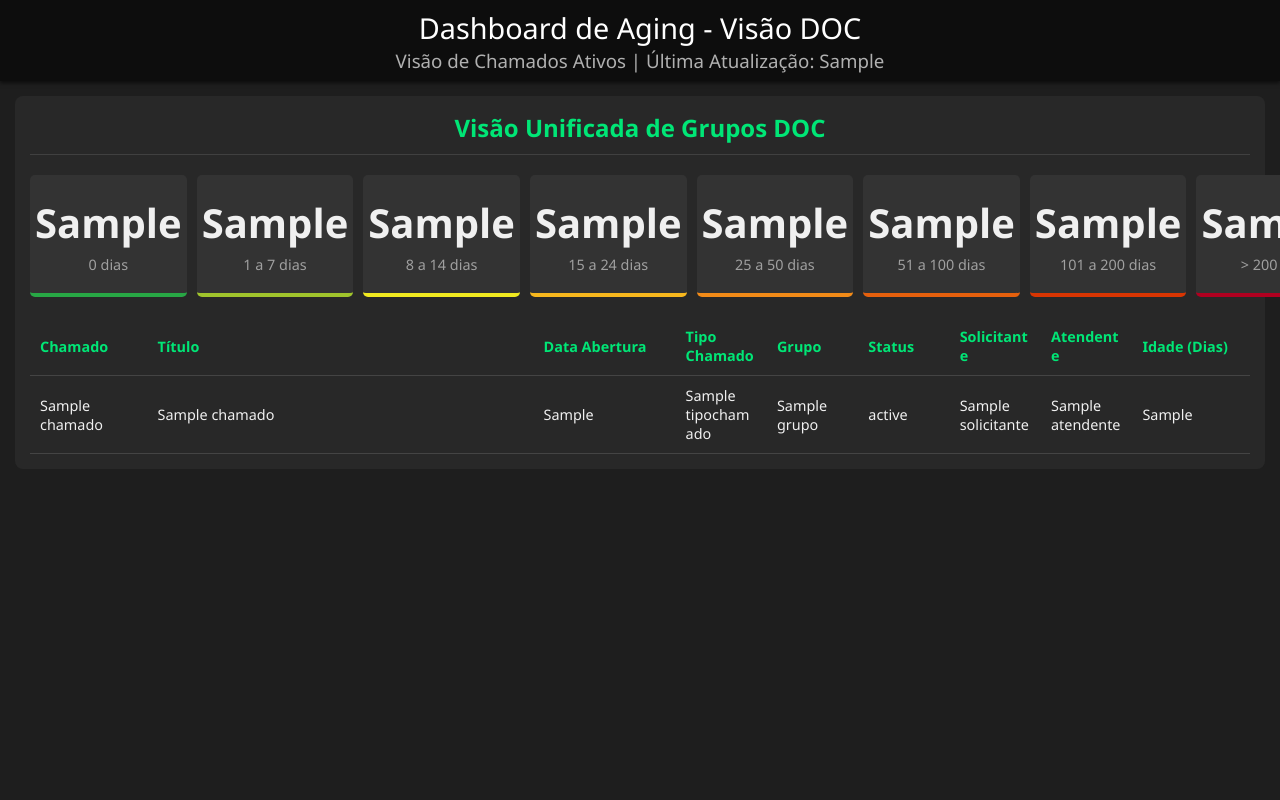
After one commit to kTytan/analise_chamados, a Flask app: template templates/dashboard_tv_doc.html in a window 1280 px wide. The commit adds this page. Run offline with Flask 3, Linux system fonts and the light colour scheme; the template is opened without the code that fills it: most values are stand-ins (such as "Sample title", 1, 10 or a date in 2020).

Commit message:
Atualização de telas

```diff
--- a/app.py
+++ b/app.py
@@ -36,7 +36,31 @@ GRUPO_DBP_EVOLUTION = "DBP - Evolution"
 GRUPO_DBP_ANALYTICS = "DBP - Analytics"
 GRUPO_DBP_OMNI = "DBP - Omni"
 GRUPO_SOLUTION_PDH = "Solution - PDH"
+GRUPO_SOLUTION_IMPRESSORAS = "Solution - IMPRESSSORAS"
+GRUPO_SOLUTION_COMUNICACOES = "Solution - COMUNICAÇÕES"
+GRUPO_SOLUTION_SISTEMAS = "Solution - SISTEMAS"
+GRUPO_SOLUTION_INFRA = "Solution - INFRA"
+GRUPO_N1_SISTEMAS = "N1 - Sistemas"
+GRUPO_N1_INFRA = "N1 - Infra"
 PRIORIDADES_CRITICAS_ALTAS = ['Crítica', 'Alta']
+
+LISTA_GRUPOS_DOC = [
+    "Solution - IMPRESSSORAS",
+    "Solution - COMUNICAÇÕES",
+    "Solution - SISTEMAS",
+    "Solution - INFRA",
+    "DBP - PB América",
+    "Aguardando Avaliação",
+    "DBP - Solution",
+    "DBP - Pointer",
+    "DBP - PB Shop",
+    "DBP - Cyber Pro",
+    "DBP - Evolution",
+    "DBP - Analytics",
+    "DBP - Omni",
+    "N1 - Sistemas",
+    "N1 - Infra"
+]
 
 LISTA_GRUPOS_FORNECEDORES = [
     GRUPO_SUSTENTACAO_SEVEN,
@@ -413,12 +437,63 @@ def dashboard_tv_fornecedores():
                            endpoint='dashboard_tv_fornecedores'
                            )
 
+@app.route('/dashboard_tv_doc')
+def dashboard_tv_doc():
+    print("--- ROTA /dashboard_tv_doc: INÍCIO (AGING VISÃO DOC) ---")
 
-# app.py
-# ... (MANTENHA SUAS IMPORTAÇÕES E CONSTANTES GLOBAIS COMO ESTÃO NO SEU ARQUIVO) ...
-# LISTA_GRUPOS_DBP também deve estar definida globalmente.
+    hoje = date.today()
+    data_inicio_str = date(2000, 1, 1).strftime('%Y-%m-%d')
+    data_fim_str = hoje.strftime('%Y-%m-%d')
+    todos_chamados_df = get_chamados(data_inicio=data_inicio_str, data_fim=data_fim_str, area_id=1)
 
-# --- ROTA DASHBOARD TV GERENCIAL (VERSÃO COMPLETA E CORRIGIDA) ---
+    kpis_aging = {}
+    chamados_detalhes_df = pd.DataFrame()
+    media_vida_dias = 0
+    total_ativos = 0
+
+    if not todos_chamados_df.empty:
+        # Filtrar para os grupos da Visão DOC
+        df_doc_bruto = todos_chamados_df[todos_chamados_df['GRUPO'].isin(LISTA_GRUPOS_DOC)].copy()
+
+        # Filtrar para chamados ATIVOS (não fechados/reprovados)
+        chamados_ativos_df = df_doc_bruto[
+            (~df_doc_bruto['STATUS'].isin(STATUS_FECHADO_LISTA)) &
+            (df_doc_bruto['STATUS'] != STATUS_REPROVADO)
+        ].copy()
+
+        print(f"Total de chamados ATIVOS para os grupos da Visão DOC: {len(chamados_ativos_df)}")
+
+        if not chamados_ativos_df.empty:
+            agora = datetime.now()
+            chamados_ativos_df.loc[:, 'DT_ABERTURA_RAW'] = pd.to_datetime(chamados_ativos_df['DT_ABERTURA_RAW'], errors='coerce')
+            chamados_ativos_df.dropna(subset=['DT_ABERTURA_RAW'], inplace=True)
+            chamados_ativos_df.loc[:, 'IDADE_DIAS'] = (agora - chamados_ativos_df['DT_ABERTURA_RAW']).dt.days
+
+            kpis_aging = {
+                '0 dias': len(chamados_ativos_df[chamados_ativos_df['IDADE_DIAS'] == 0]),
+                '1 a 7 dias': len(chamados_ativos_df[(chamados_ativos_df['IDADE_DIAS'] >= 1) & (chamados_ativos_df['IDADE_DIAS'] <= 7)]),
+                '8 a 14 dias': len(chamados_ativos_df[(chamados_ativos_df['IDADE_DIAS'] >= 8) & (chamados_ativos_df['IDADE_DIAS'] <= 14)]),
+                '15 a 24 dias': len(chamados_ativos_df[(chamados_ativos_df['IDADE_DIAS'] >= 15) & (chamados_ativos_df['IDADE_DIAS'] <= 24)]),
+                '25 a 50 dias': len(chamados_ativos_df[(chamados_ativos_df['IDADE_DIAS'] >= 25) & (chamados_ativos_df['IDADE_DIAS'] <= 50)]),
+                '51 a 100 dias': len(chamados_ativos_df[(chamados_ativos_df['IDADE_DIAS'] >= 51) & (chamados_ativos_df['IDADE_DIAS'] <= 100)]),
+                '101 a 200 dias': len(chamados_ativos_df[(chamados_ativos_df['IDADE_DIAS'] >= 101) & (chamados_ativos_df['IDADE_DIAS'] <= 200)]),
+                '> 200 dias': len(chamados_ativos_df[chamados_ativos_df['IDADE_DIAS'] > 200]),
+            }
+            total_ativos = len(chamados_ativos_df)
+            media_vida_dias = round(chamados_ativos_df['IDADE_DIAS'].mean()) if total_ativos > 0 else 0
+
+            chamados_detalhes_df = chamados_ativos_df.copy()
+            chamados_detalhes_df['DT_ABERTURA_FORMATADA'] = chamados_detalhes_df['DT_ABERTURA_RAW'].dt.strftime('%d/%m/%Y')
+
+    return render_template('dashboard_tv_doc.html',
+                           kpis_aging=kpis_aging,
+                           total_ativos=total_ativos,
+                           media_vida_dias=media_vida_dias,
+                           chamados_detalhes=chamados_detalhes_df,
+                           data_atualizacao=datetime.now().strftime('%d/%m/%Y %H:%M:%S'),
+                           endpoint='dashboard_tv_doc'
+                           )
+
 @app.route('/dashboard_tv_gerencial')
 def dashboard_tv_gerencial():
     print("--- ROTA /dashboard_tv_gerencial: INÍCIO ---")
@@ -724,6 +799,125 @@ def dashboard_tv_infra():
                            endpoint='dashboard_tv_infra'
                            )
 
+@app.route('/dashboard_apresentacao')
+def dashboard_apresentacao():
+    print("--- ROTA /dashboard_apresentacao: INÍCIO ---")
+
+    # 1. Obter parâmetros de filtro da URL
+    data_inicio_form = request.args.get('data_inicio')
+    data_fim_form = request.args.get('data_fim')
+    unidade_selecionada = request.args.get('unidade', '')
+    servico_selecionado = request.args.get('servico', '')
+    tipo_chamado_selecionado = request.args.get('tipo_chamado', '')
+
+    # 2. Definir período de datas
+    if data_inicio_form and data_fim_form:
+        data_inicio_str, data_fim_str = data_inicio_form, data_fim_form
+    else:
+        hoje = date.today()
+        data_inicio_dt = hoje - timedelta(days=29)
+        data_inicio_str, data_fim_str = data_inicio_dt.strftime('%Y-%m-%d'), hoje.strftime('%Y-%m-%d')
+
+    # 3. Buscar dados e listas para os dropdowns
+    df_base = get_chamados(data_inicio=data_inicio_str, data_fim=data_fim_str, area_id=1, date_filter_type='abertura')
+    lista_unidades_df = get_distinct_unidades()
+    lista_servicos_df = get_distinct_servicos()
+    lista_tipos_chamado_df = get_distinct_tipos_chamado()
+
+    # 4. Aplicar filtros
+    df_filtrado = df_base.copy()
+    if unidade_selecionada:
+        df_filtrado = df_filtrado[df_filtrado['UNIDADE'] == unidade_selecionada]
+    if servico_selecionado:
+        df_filtrado = df_filtrado[df_filtrado['SERVICO'] == servico_selecionado]
+    if tipo_chamado_selecionado:
+        df_filtrado = df_filtrado[df_filtrado['TIPOCHAMADO'] == tipo_chamado_selecionado]
+
+    # 5. Inicializar variáveis para os 6 indicadores
+    pizza_status_ativos_html = None; linha_criados_resolvidos_html = None
+    barras_top_grupos_ativos_html = None; barras_sla_performance_html = None
+    barras_aging_distribuicao_html = None
+    kpis_chave = {'taxa_sla': '0.0%', 't_medio_resolucao': 'N/A', 'total_ativos': 0}
+    primeiro_grafico_renderizado = False
+
+    if not df_filtrado.empty:
+        df_ativos = df_filtrado[~df_filtrado['STATUS'].isin(STATUS_FECHADO_LISTA) & (df_filtrado['STATUS'] != STATUS_REPROVADO)].copy()
+        df_fechados = df_filtrado[df_filtrado['STATUS'].isin(STATUS_FECHADO_LISTA)].copy()
+
+        # Indicador 1: Pizza de Status dos Chamados Ativos
+        if not df_ativos.empty:
+            kpis_chave['total_ativos'] = len(df_ativos)
+            status_counts = df_ativos['STATUS'].value_counts().reset_index(); status_counts.columns = ['Status', 'Contagem']
+            fig1 = px.pie(status_counts, names='Status', values='Contagem', title='Distribuição de Chamados Ativos', hole=0.4, color_discrete_map=CORES_INDEX_PIZZA)
+            fig1.update_layout(margin=dict(t=40, b=10, l=10, r=10), paper_bgcolor='rgba(0,0,0,0)', plot_bgcolor='rgba(0,0,0,0)', font_color='#DDDDDD', legend=dict(orientation="h", yanchor="bottom", y=-0.2))
+            pizza_status_ativos_html = fig1.to_html(full_html=False, include_plotlyjs='cdn'); primeiro_grafico_renderizado = True
+
+        # Indicador 2: Gráfico de Linha - Criados vs. Resolvidos
+        df_filtrado['DT_ABERTURA_DIA'] = pd.to_datetime(df_filtrado['DT_ABERTURA_RAW']).dt.date
+        df_filtrado['DT_RESOLUCAO_DIA'] = pd.to_datetime(df_filtrado['DT_RESOLUCAO_RAW']).dt.date
+        criados_por_dia = df_filtrado.groupby('DT_ABERTURA_DIA').size().reset_index(name='Criados')
+        resolvidos_por_dia = df_filtrado.groupby('DT_RESOLUCAO_DIA').size().reset_index(name='Resolvidos')
+        df_criados_resolvidos = pd.merge(criados_por_dia, resolvidos_por_dia, left_on='DT_ABERTURA_DIA', right_on='DT_RESOLUCAO_DIA', how='outer').sort_values(by='DT_ABERTURA_DIA').fillna(0)
+        if not df_criados_resolvidos.empty:
+            fig2 = px.line(df_criados_resolvidos, x='DT_ABERTURA_DIA', y=['Criados', 'Resolvidos'], title=f'Criados vs. Resolvidos ({periodo_selecionado})', markers=True)
+            fig2.update_layout(margin=dict(t=40, b=10, l=10, r=10), paper_bgcolor='rgba(0,0,0,0)', plot_bgcolor='rgba(0,0,0,0)', font_color='#DDDDDD', legend=dict(orientation="h", yanchor="bottom", y=-0.2), xaxis_title=None, yaxis_title='Contagem')
+            linha_criados_resolvidos_html = fig2.to_html(full_html=False, include_plotlyjs=not primeiro_grafico_renderizado);
+            if not primeiro_grafico_renderizado: primeiro_grafico_renderizado = True
+
+        # Indicador 3: Top 5 Grupos com Mais Chamados Ativos
+        if not df_ativos.empty:
+            top_grupos = df_ativos['GRUPO'].value_counts().nlargest(5).reset_index(); top_grupos.columns = ['Grupo', 'Contagem']
+            fig3 = px.bar(top_grupos, x='Grupo', y='Contagem', title='Top 5 Grupos com Mais Chamados Ativos', text='Contagem')
+            fig3.update_layout(margin=dict(t=40, b=10, l=10, r=10), paper_bgcolor='rgba(0,0,0,0)', plot_bgcolor='rgba(0,0,0,0)', font_color='#DDDDDD', xaxis_title=None, yaxis_title='Contagem')
+            barras_top_grupos_ativos_html = fig3.to_html(full_html=False, include_plotlyjs=not primeiro_grafico_renderizado);
+            if not primeiro_grafico_renderizado: primeiro_grafico_renderizado = True
+
+        # Indicador 4 & KPI Chave: Performance de SLA
+        df_sla_base = df_fechados[(pd.to_numeric(df_fechados['PRAZO_HORAS'], errors='coerce').fillna(0) > 0) & (df_fechados['TEMPO_RESOLUCAO_DECORRIDO'].notna())].copy()
+        if not df_sla_base.empty:
+            df_sla_base['PRAZO_MINUTOS'] = pd.to_timedelta(df_sla_base['PRAZO_HORAS'].astype(str), errors='coerce').dt.total_seconds() / 60
+            df_sla_base['TEMPO_RESOL_MIN'] = pd.to_numeric(df_sla_base['TEMPO_RESOLUCAO_DECORRIDO'], errors='coerce')
+            df_sla_base['DENTRO_SLA'] = df_sla_base['TEMPO_RESOL_MIN'] <= df_sla_base['PRAZO_MINUTOS']
+            sla_counts = df_sla_base['DENTRO_SLA'].value_counts().reset_index(); sla_counts['DENTRO_SLA'] = sla_counts['DENTRO_SLA'].map({True: 'Dentro do SLA', False: 'Fora do SLA'})
+            fig4 = px.bar(sla_counts, x='DENTRO_SLA', y='count', color='DENTRO_SLA', title='Performance de SLA (Fechados)', text='count', color_discrete_map={'Dentro do SLA': '#28a745', 'Fora do SLA': '#dc3545'})
+            fig4.update_layout(margin=dict(t=40, b=10, l=10, r=10), paper_bgcolor='rgba(0,0,0,0)', plot_bgcolor='rgba(0,0,0,0)', font_color='#DDDDDD', xaxis_title=None, yaxis_title='Contagem', showlegend=False)
+            barras_sla_performance_html = fig4.to_html(full_html=False, include_plotlyjs=not primeiro_grafico_renderizado)
+            if not primeiro_grafico_renderizado: primeiro_grafico_renderizado = True
+            total_com_sla = len(df_sla_base); dentro_sla_count = df_sla_base['DENTRO_SLA'].sum()
+            if total_com_sla > 0: kpis_chave['taxa_sla'] = f"{(dentro_sla_count / total_com_sla) * 100:.1f}%"
+            media_tempo = df_sla_base['TEMPO_RESOL_MIN'].mean()
+            if pd.notna(media_tempo): total_minutos = int(round(media_tempo)); h = total_minutos // 60; m = total_minutos % 60; kpis_chave['t_medio_resolucao'] = f"{h:02d}:{m:02d}h"
+
+        # Indicador 5: Distribuição de Aging
+        if not df_ativos.empty:
+            df_ativos.loc[:,'IDADE_DIAS'] = (datetime.now() - pd.to_datetime(df_ativos['DT_ABERTURA_RAW'])).dt.days
+            bins = [-1, 0, 7, 14, 24, 50, 100, 200, float('inf')]; labels = ['0 dias', '1-7 dias', '8-14 dias', '15-24 dias', '25-50 dias', '51-100 dias', '101-200 dias', '>200 dias']
+            df_ativos['FAIXA_AGING'] = pd.cut(df_ativos['IDADE_DIAS'], bins=bins, labels=labels, right=True)
+            aging_counts = df_ativos['FAIXA_AGING'].value_counts().reindex(labels).reset_index(); aging_counts.columns = ['Faixa', 'Contagem']
+            fig5 = px.bar(aging_counts, x='Faixa', y='Contagem', title='Distribuição de Aging (Chamados Ativos)', text='Contagem')
+            fig5.update_layout(margin=dict(t=40, b=10, l=10, r=10), paper_bgcolor='rgba(0,0,0,0)', plot_bgcolor='rgba(0,0,0,0)', font_color='#DDDDDD', xaxis_title=None, yaxis_title='Contagem')
+            barras_aging_distribuicao_html = fig5.to_html(full_html=False, include_plotlyjs=not primeiro_grafico_renderizado)
+            if not primeiro_grafico_renderizado: primeiro_grafico_renderizado = True
+
+    return render_template('dashboard_apresentacao.html',
+                           pizza_status_ativos_html=pizza_status_ativos_html,
+                           linha_criados_resolvidos_html=linha_criados_resolvidos_html,
+                           barras_top_grupos_ativos_html=barras_top_grupos_ativos_html,
+                           barras_sla_performance_html=barras_sla_performance_html,
+                           barras_aging_distribuicao_html=barras_aging_distribuicao_html,
+                           kpis_chave=kpis_chave,
+                           data_inicio=data_inicio_str, data_fim=data_fim_str,
+                           lista_unidades=lista_unidades_df.to_dict(orient='records'),
+                           lista_servicos=lista_servicos_df.to_dict(orient='records'),
+                           lista_tipos_chamado=lista_tipos_chamado_df.to_dict(orient='records'),
+                           unidade_selecionada=unidade_selecionada,
+                           servico_selecionado=servico_selecionado,
+                           tipo_chamado_selecionado=tipo_chamado_selecionado,
+                           data_atualizacao=datetime.now().strftime('%d/%m/%Y %H:%M:%S'),
+                           endpoint='dashboard_apresentacao'
+                           )
+
+
 # --- ROTA EXPORTAR EXCEL ---
 @app.route('/exportar_excel')
 def exportar_excel():
--- /dev/null
+++ b/templates/dashboard_tv_doc.html
@@ -0,0 +1,80 @@
+<!DOCTYPE html>
+<html lang="pt-br">
+<head>
+    <meta charset="UTF-8">
+    <meta name="viewport" content="width=device-width, initial-scale=1.0">
+    <meta http-equiv="refresh" content="900">
+    <title>Dashboard de Aging - Visão DOC</title>
+    <style>
+        /* CSS como na sua tela de Fornecedores */
+        html, body { margin: 0; padding: 0; height: 100%; font-family: 'Segoe UI', Arial, sans-serif; background-color: #1e1e1e; color: #f0f0f0; }
+        body { display: flex; flex-direction: column; }
+        .header-tv { background-color: #0d0d0d; color: white; padding: 8px 15px; text-align: center; font-size: 1.8em; box-shadow: 0 2px 4px rgba(0,0,0,0.6); flex-shrink: 0; z-index: 10; }
+        .header-tv .title { display: block; font-weight: 500; }
+        .header-tv .subtitle { font-size: 0.65em; display: block; margin-top: 1px; color: #b0b0b0; }
+        .main-container { padding: 15px; flex-grow: 1; overflow-y: auto; display: flex; flex-direction: column; gap: 25px; }
+        .content-section { background-color: #282828; border-radius: 8px; padding: 15px; }
+        .content-section h2 { color: #00e676; text-align: center; margin-top: 0; margin-bottom: 20px; padding-bottom: 10px; border-bottom: 1px solid #404040; font-size: 1.5em; }
+        .kpi-aging-grid { display: grid; grid-template-columns: repeat(10, 1fr); gap: 10px; margin-bottom: 20px; }
+        .kpi-card { background-color: #333333; padding: 10px 5px; border-radius: 5px; text-align: center; display: flex; flex-direction: column; justify-content: center; border-bottom: 4px solid transparent; }
+        .kpi-card .value { font-size: 2.5em; font-weight: 600; margin-bottom: 5px; }
+        .kpi-card .label { font-size: 0.9em; color: #a0a0a0; word-wrap: break-word; }
+        .kpi-card.c1 { border-color: #28a745; } .kpi-card.c2 { border-color: #a0c42c; }
+        .kpi-card.c3 { border-color: #f0e920; } .kpi-card.c4 { border-color: #f7b71d; }
+        .kpi-card.c5 { border-color: #f28b18; } .kpi-card.c6 { border-color: #e5600d; }
+        .kpi-card.c7 { border-color: #d83502; } .kpi-card.c8 { border-color: #b00020; }
+        .kpi-card.total { border-color: #007bff; } .kpi-card.media { border-color: #6f42c1; }
+        table { width: 100%; border-collapse: collapse; font-size: 0.9em; table-layout: fixed; }
+        th, td { border-bottom: 1px solid #444; padding: 10px; text-align: left; word-wrap: break-word; }
+        th { color: #00e676; font-size: 1em; }
+        tbody tr:hover { background-color: #3a3a3a; }
+        table th:nth-child(2), table td:nth-child(2) { width: 30%; max-width: 300px; overflow: hidden; text-overflow: ellipsis; white-space: nowrap; }
+        table th:nth-child(1), table td:nth-child(1) { width: 8%; } table th:nth-child(3), table td:nth-child(3) { width: 10%; } table th:nth-child(9), table td:nth-child(9) { width: 8%; }
+    </style>
+</head>
+<body>
+    <div class="header-tv">
+        <span class="title">Dashboard de Aging - Visão DOC</span>
+        <span class="subtitle">Visão de Chamados Ativos | Última Atualização: {{ data_atualizacao }}</span>
+    </div>
+
+    <div class="main-container">
+        <section class="content-section">
+            <h2>Visão Unificada de Grupos DOC</h2>
+            <div class="kpi-aging-grid">
+                <div class="kpi-card c1"><div class="value">{{ kpis_aging['0 dias'] | default(0) }}</div><div class="label">0 dias</div></div>
+                <div class="kpi-card c2"><div class="value">{{ kpis_aging['1 a 7 dias'] | default(0) }}</div><div class="label">1 a 7 dias</div></div>
+                <div class="kpi-card c3"><div class="value">{{ kpis_aging['8 a 14 dias'] | default(0) }}</div><div class="label">8 a 14 dias</div></div>
+                <div class="kpi-card c4"><div class="value">{{ kpis_aging['15 a 24 dias'] | default(0) }}</div><div class="label">15 a 24 dias</div></div>
+                <div class="kpi-card c5"><div class="value">{{ kpis_aging['25 a 50 dias'] | default(0) }}</div><div class="label">25 a 50 dias</div></div>
+                <div class="kpi-card c6"><div class="value">{{ kpis_aging['51 a 100 dias'] | default(0) }}</div><div class="label">51 a 100 dias</div></div>
+                <div class="kpi-card c7"><div class="value">{{ kpis_aging['101 a 200 dias'] | default(0) }}</div><div class="label">101 a 200 dias</div></div>
+                <div class="kpi-card c8"><div class="value">{{ kpis_aging['> 200 dias'] | default(0) }}</div><div class="label">> 200 dias</div></div>
+                <div class="kpi-card total"><div class="value">{{ total_ativos }}</div><div class="label">Total Ativos</div></div>
+                <div class="kpi-card media"><div class="value">{{ media_vida_dias }}</div><div class="label">Média Dias</div></div>
+            </div>
+
+            {% if chamados_detalhes is not none and not chamados_detalhes.empty %}
+            <table>
+                <thead>
+                    <tr>
+                        <th>Chamado</th><th>Título</th><th>Data Abertura</th><th>Tipo Chamado</th><th>Grupo</th><th>Status</th><th>Solicitante</th><th>Atendente</th><th>Idade (Dias)</th>
+                    </tr>
+                </thead>
+                <tbody>
+                    {% for index, chamado in chamados_detalhes.iterrows() %}
+                    <tr>
+                        <td>{{ chamado.CHAMADO }}</td><td>{{ chamado.TITULO }}</td><td>{{ chamado.DT_ABERTURA_FORMATADA }}</td>
+                        <td>{{ chamado.TIPOCHAMADO }}</td><td>{{ chamado.GRUPO }}</td><td>{{ chamado.STATUS }}</td>
+                        <td>{{ chamado.SOLICITANTE }}</td><td>{{ chamado.ATENDENTE | default('N/A') }}</td><td>{{ chamado.IDADE_DIAS }}</td>
+                    </tr>
+                    {% endfor %}
+                </tbody>
+            </table>
+            {% else %}
+                <p style="text-align: center; color: #888;">Nenhum chamado ativo para os grupos selecionados.</p>
+            {% endif %}
+        </section>
+    </div>
+</body>
+</html>
```
Also changed, not shown: templates/dashboard_apresentacao.html (added, +93 -0 lines), templates/index.html (+13 -18 lines).
